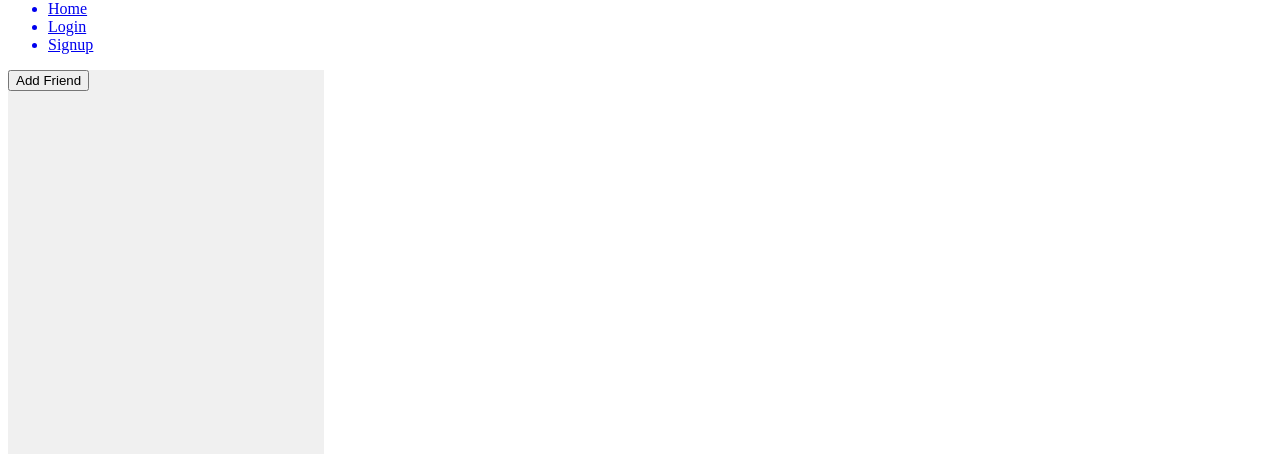
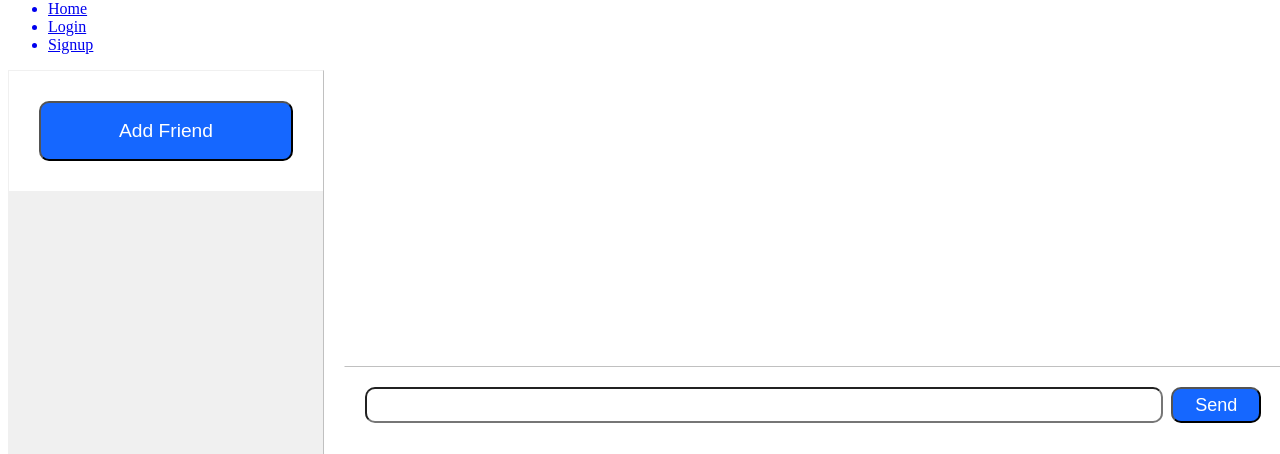
Before and after one commit to Antedbell20/IDGAF, a React (Vite) app in the folder client/: page / in a window 1280 px wide. Shown: the part 346-800 px from the top of the page. Built offline with nearby package versions, Linux system fonts and the light colour scheme.

Commit message:
Added css to add friend button

```diff
--- a/client/src/app.css
+++ b/client/src/app.css
@@ -1,3 +1,6 @@
+:root {
+   --main: rgb(21, 103, 255);
+}
 .home-container {
   display: flex;
   height: 100vh;
@@ -8,6 +11,8 @@
   background-color: #f0f0f0;
   /* padding: 20px; */
   box-sizing: border-box;
+  border: 1px solid transparent;
+  border-right-color: rgb(192, 192, 192);
 }
 
 .right {
@@ -20,14 +25,14 @@
   border: 1px solid transparent;
   padding: 20px;
   position: absolute;
-  bottom: -15%;
+  bottom: 0;
   width: 70%;
   margin-left: 20px;
   margin-bottom: 10px;
   display: flex;
   flex-direction: row;
   /* border-radius: 10px; */
-  border-top-color: black;
+  border-top-color: rgb(192, 192, 192);
 }
 
 .text-box form {
@@ -45,7 +50,7 @@
 .text-box button {
   font-size: large;
   width: 10%;
-  background-color: rgb(21, 103, 255);
+  background-color: var(--main);
   border-radius: 10px;
   color: white;
 }
@@ -53,3 +58,19 @@
 .text-box .text-area {
   width: 90%;
 }
+
+.add {
+  background-color: white;
+  padding: 30px;
+  display: flex;
+  justify-content: center;
+}
+
+.add button {
+  background-color: var(--main);
+  height: 60px;
+  width: 100%;
+  border-radius: 10px;
+  color: white;
+  font-size: larger;
+}
--- a/client/src/pages/Home.jsx
+++ b/client/src/pages/Home.jsx
@@ -20,7 +20,9 @@ const Home = () => {
   return (
     <div className='home-container'>
       <div className='left'>
+        <div className='add'>
         <button>Add Friend</button>
+        </div>
       </div>
       <div className='right'>
         <div className='text-box'>
```
